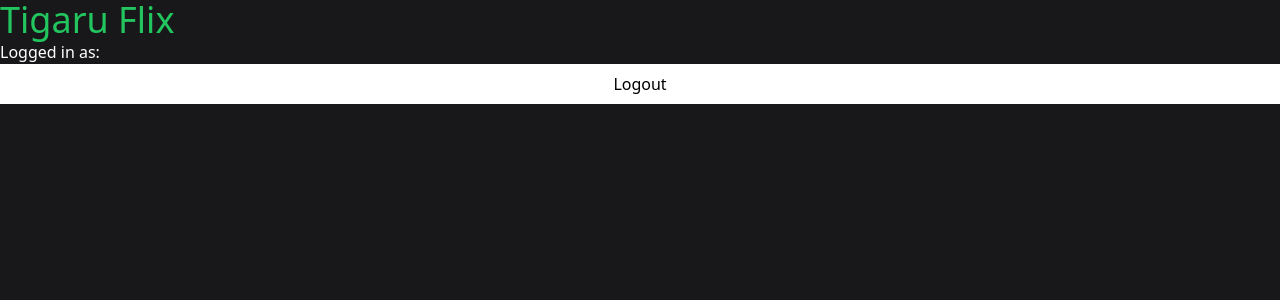
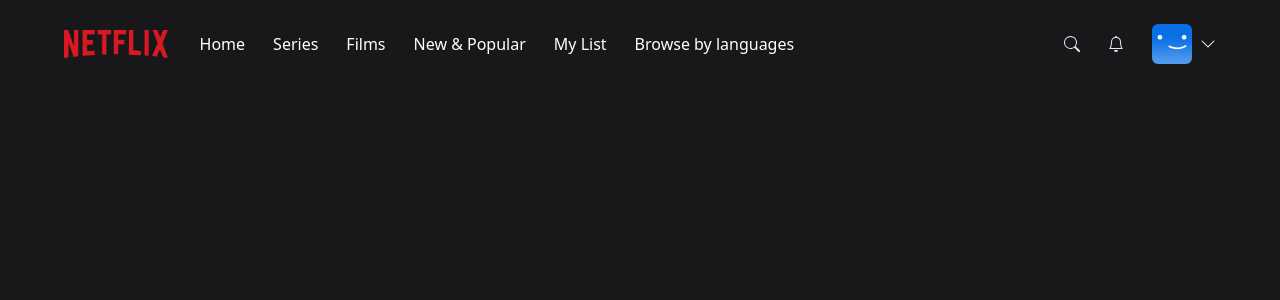
Before and after one commit to brunovilarins/tigaru-flix, a Next.js app: page / in a window 1280 px wide. Shown: the top 300 px of the page. Built offline with nearby package versions, Linux system fonts and the light colour scheme; no server answers; the database is empty; sample sign-in values are in the browser's storage.

Commit message:
Add navbar component

```diff
--- /dev/null
+++ b/src/components/AccountMenu.tsx
@@ -0,0 +1,39 @@
+import { signOut } from 'next-auth/react'
+import React from 'react'
+
+interface AccountMenuProps {
+  visible?: boolean
+}
+
+const AccountMenu: React.FC<AccountMenuProps> = ({ visible }) => {
+  if (!visible) {
+    return null
+  }
+
+  return (
+    <div className="bg-black w-56 absolute top-14 right-0 py-5 flex-col border-2 border-gray-800 flex">
+      <div className="flex flex-col gap-3">
+        <div className="px-3 group/item flex flex-row gap-3 items-center w-full">
+          <img
+            className="w-8 ronded-md"
+            src="/images/default-blue.png"
+            alt=""
+          />
+          <p className="text-white text-sm group-hover/item:underline">
+            Username
+          </p>
+        </div>
+        <hr className="bg-gray-600 border-0 h-px my-4" />
+        <div
+          onClick={() => signOut()}
+          className="px-3 text-center text-white text-sm hover:underline"
+        >
+          {' '}
+          Sign out of Netflix
+        </div>
+      </div>
+    </div>
+  )
+}
+
+export default AccountMenu
--- /dev/null
+++ b/src/components/MobileMenu.tsx
@@ -0,0 +1,34 @@
+import React from 'react'
+
+interface MobileMenuProps {
+  visible?: boolean
+}
+
+const MobileMenu: React.FC<MobileMenuProps> = ({ visible }) => {
+  if (!visible) {
+    return null
+  }
+
+  return (
+    <div className="bg-black w-56 absolute top-8 left-0 py-5 flex-col border-2 border-gray800 flex">
+      <div className="flex flex-col gap-4">
+        <div className="px-3 text-center text-white hover:underline">Home</div>
+        <div className="px-3 text-center text-white hover:underline">
+          Series
+        </div>
+        <div className="px-3 text-center text-white hover:underline">Films</div>
+        <div className="px-3 text-center text-white hover:underline">
+          New & Popular
+        </div>
+        <div className="px-3 text-center text-white hover:underline">
+          My List
+        </div>
+        <div className="px-3 text-center text-white hover:underline">
+          Browse by language
+        </div>
+      </div>
+    </div>
+  )
+}
+
+export default MobileMenu
--- /dev/null
+++ b/src/components/Navbar.tsx
@@ -0,0 +1,110 @@
+import { useCallback, useEffect, useState } from 'react'
+import { BsChevronDown, BsSearch, BsBell } from 'react-icons/bs'
+
+import NavbarItem from './NavbarItem'
+import MobileMenu from './MobileMenu'
+import AccountMenu from './AccountMenu'
+
+const TOP_OFFSET = 66
+
+const Navbar = () => {
+  const [showMobileMenu, setShowMobileMenu] = useState(false)
+  const [showAccountMenu, setShowAccountMenu] = useState(false)
+  const [showBackground, setShowBackground] = useState(false)
+
+  useEffect(() => {
+    const handleScroll = () => {
+      if (window.scrolly >= TOP_OFFSET) {
+        setShowBackground(true)
+      } else {
+        setShowBackground(false)
+      }
+    }
+
+    window.addEventListener('scroll', handleScroll)
+
+    return () => {
+      window.removeEventListener('scroll', handleScroll)
+    }
+  }, [])
+
+  const toggleMobileMenu = useCallback(() => {
+    setShowMobileMenu((current) => !current)
+  }, [])
+  const toggleAccountMenu = useCallback(() => {
+    setShowAccountMenu((current) => !current)
+  }, [])
+  return (
+    <>
+      <nav className="w-full fixed z-40">
+        <div
+          className={`
+            px-4
+            md:px-16
+            py-6
+            flex
+            flex-row
+            items-center
+            transition
+            duration-500
+            ${showBackground ? 'bg-zinc-900 bg-opacity-90' : ''}
+          `}
+        >
+          <img className="h-4 lg:h-7" src="/images/logo.png" alt="Logo" />
+          <div
+            className="
+              flex-row
+              ml-8
+              gap-7
+              hidden
+              lg:flex
+            "
+          >
+            <NavbarItem label="Home" />
+            <NavbarItem label="Series" />
+            <NavbarItem label="Films" />
+            <NavbarItem label="New & Popular" />
+            <NavbarItem label="My List" />
+            <NavbarItem label="Browse by languages" />
+          </div>
+          <div
+            onClick={toggleMobileMenu}
+            className="lg:hidden flex flex-row items-center gap-2 ml-8 cursor-pointer relative"
+          >
+            <p className="text-white text-sm">Browse</p>
+            <BsChevronDown
+              className={`text-white w-4 transition ${
+                showMobileMenu ? 'rotate-180' : 'rotate-0'
+              }`}
+            />
+            <MobileMenu visible={showMobileMenu} />
+          </div>
+          <div className="flex flex-row ml-auto gap-7 items-center">
+            <div className="text-gray-200 hover:text-gray-300 cursor-pointer">
+              <BsSearch />
+            </div>
+            <div className="text-gray-200 hover:text-gray-300 cursor-pointer">
+              <BsBell />
+            </div>
+            <div
+              onClick={toggleAccountMenu}
+              className="flex flex-row items-center gap-2 cursor-pointer relative"
+            >
+              <div className="w-6 h6 lg:w-10 lg:h-10 rounded-md overflow-hidden">
+                <img src="/images/default-blue.png" alt="" />
+              </div>
+              <BsChevronDown
+                className={`text-white w-4 transition ${
+                  showAccountMenu ? 'rotate-180' : 'rotate-0'
+                }`}
+              />
+              <AccountMenu visible={showAccountMenu} />
+            </div>
+          </div>
+        </div>
+      </nav>
+    </>
+  )
+}
+
+export default Navbar
--- /dev/null
+++ b/src/components/NavbarItem.tsx
@@ -0,0 +1,16 @@
+import React from 'react'
+
+interface NavbarItemsProps {
+  label: string
+}
+const NavbarItem: React.FC<NavbarItemsProps> = ({ label }) => {
+  return (
+    <>
+      <div className="text-white cursor-pointer hover:text-gray-300 transition">
+        {label}
+      </div>
+    </>
+  )
+}
+
+export default NavbarItem
--- a/src/pages/index.tsx
+++ b/src/pages/index.tsx
@@ -1,6 +1,6 @@
-import useCurrentUser from '@/hooks/useCurrentUser'
+import Navbar from '@/components/Navbar'
 import { NextPageContext } from 'next'
-import { getSession, signOut } from 'next-auth/react'
+import { getSession } from 'next-auth/react'
 
 export async function getServerSideProps(context: NextPageContext) {
   const session = await getSession(context)
@@ -20,14 +20,9 @@
 }
 
 export default function Home() {
-  const { data: user } = useCurrentUser()
   return (
     <>
-      <h1 className="text-4xl text-green-500">Tigaru Flix</h1>
-      <p className="text-white"> Logged in as: {user?.name}</p>
-      <button className="h-10 w-full bg-white" onClick={() => signOut()}>
-        Logout
-      </button>
+      <Navbar />
     </>
   )
 }
```
